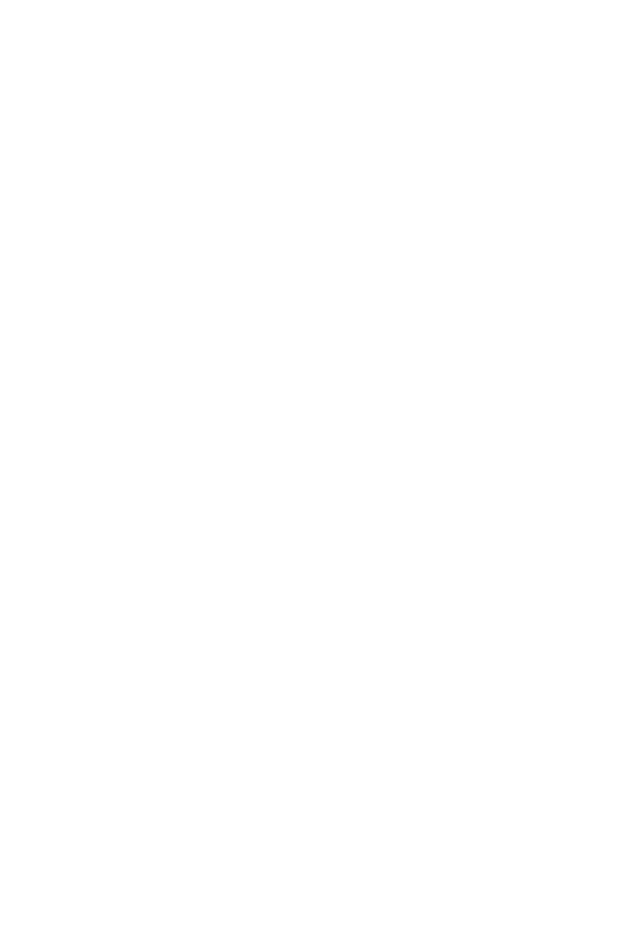
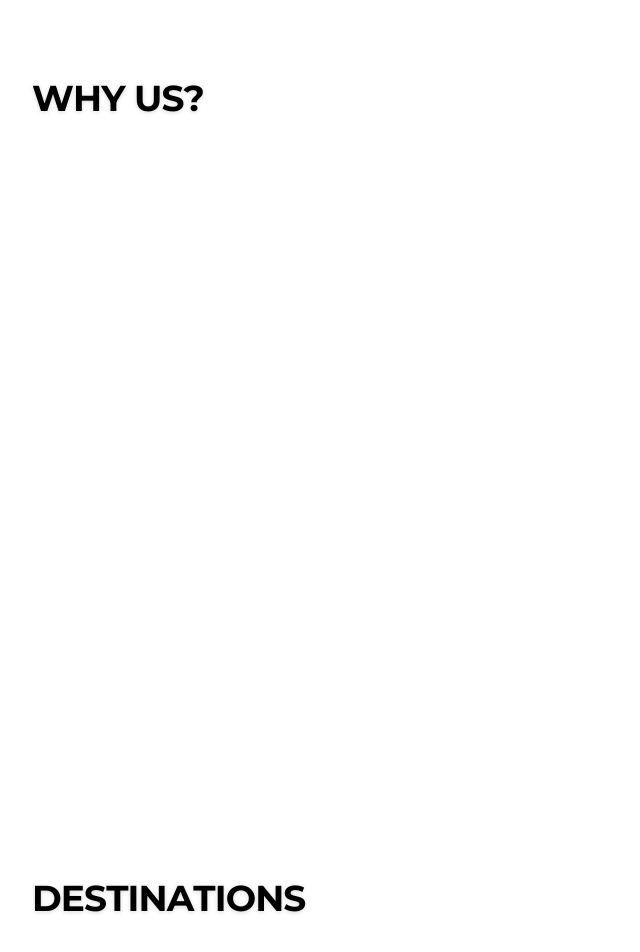
Before and after one commit to apxaxna/TheNatureClub, a Next.js app: page / in a window 1280 px wide. Shown: the part 1562-2514 px from the top of the page, without its empty margins (0-640 px from the left). Before the commit the page ends 1600 px from the top, so only its background shows below. Built offline with nearby package versions, Linux system fonts and the light colour scheme.

Commit message:
feat: add Why Us and Destinations sections, gsap dependency, and update carousel card styles

```diff
--- a/package.json
+++ b/package.json
@@ -18,6 +18,7 @@
     "cmdk": "^1.1.1",
     "cn": "^0.4.0",
     "framer-motion": "^13.4.4",
+    "gsap": "^3.15.0",
     "lucide-react": "^1.48.0",
     "motion": "^13.4.4",
     "next": "16.3.4",
--- a/src/app/page.tsx
+++ b/src/app/page.tsx
@@ -123,6 +123,25 @@
           </div>
         </div>
       </section>
+
+      {/*Why us*/}
+      <section id="why-us" className="min-h-svh w-full">
+        <div className="w-full h-full flex flex-col px-4 sm:px-8 py-6 sm:py-8 lg:py-10">
+          <TextAnimate animation="slideLeft" by="character" as="h1" className="text-black text-2xl sm:text-3xl md:text-4xl font-bold tracking-tight drop-shadow-sm">
+            WHY US?
+          </TextAnimate>
+        </div>
+      </section>
+      {/*Destinations*/}
+      <section id="destinations" className="min-h-svh w-full">
+        <div className="w-full h-full flex flex-col px-4 sm:px-8 py-6 sm:py-8 lg:py-10">
+          <TextAnimate animation="slideLeft" by="character" as="h1" className="text-black text-2xl sm:text-3xl md:text-4xl font-bold tracking-tight drop-shadow-sm">
+            DESTINATIONS
+          </TextAnimate>
+        </div>
+      </section>
+
+
       <ProgressiveBlur height="50%" position="bottom" />
     </main>
   );
--- a/src/components/carousel-cards.tsx
+++ b/src/components/carousel-cards.tsx
@@ -14,8 +14,8 @@
   href,
 }: CarouselCardProps) => {
   const cardBody = (
-    <div className="group/card relative w-[180px] sm:w-[280px] md:w-[300px] lg:w-[340px] 2xl:w-[380px] shrink-0 select-none cursor-pointer transition-all duration-300 ease-out hover:-translate-y-1.5 active:scale-[0.98]">
-      <div className="relative h-[250px] sm:h-[380px] md:h-[400px] lg:h-[460px] 2xl:h-[500px] w-full overflow-hidden rounded-xl sm:rounded-2xl bg-neutral-100 shadow-sm transition-all duration-300 ease-out group-hover/card:shadow-xl group-hover/card:shadow-black/10">
+    <div className="group/card relative w-45 sm:w-70 md:w-75 lg:w-85 2xl:w-95 shrink-0 select-none cursor-pointer transition-all duration-300 ease-out hover:-translate-y-1.5 active:scale-[0.98]">
+      <div className="relative h-62.5 sm:h-95 md:h-100 lg:h-115 2xl:h-125 w-full overflow-hidden rounded-xl sm:rounded-2xl bg-neutral-100 shadow-sm transition-all duration-300 ease-out group-hover/card:shadow-xl group-hover/card:shadow-black/10">
         <Image
           src={image}
           alt={title}
@@ -24,7 +24,7 @@
           className="object-cover object-center transition-transform duration-700 ease-out group-hover/card:scale-105"
         />
         {/* Subtle bottom vignette to ground the image */}
-        <div className="pointer-events-none absolute inset-0 bg-gradient-to-t bg-linear-to-t from-black/40 via-transparent to-transparent opacity-60 transition-opacity duration-300 group-hover/card:opacity-80" />
+        <div className="pointer-events-none absolute inset-0 bg-linear-to-t from-black/40 via-transparent to-transparent opacity-60 transition-opacity duration-300 group-hover/card:opacity-80" />
       </div>
 
       <div className="flex w-full items-center justify-between gap-1.5 px-1 pt-2 sm:px-1.5 sm:pt-3">
```
Also changed, not shown: components.json, 1 other file (tests, documents, lock files or other folders).
